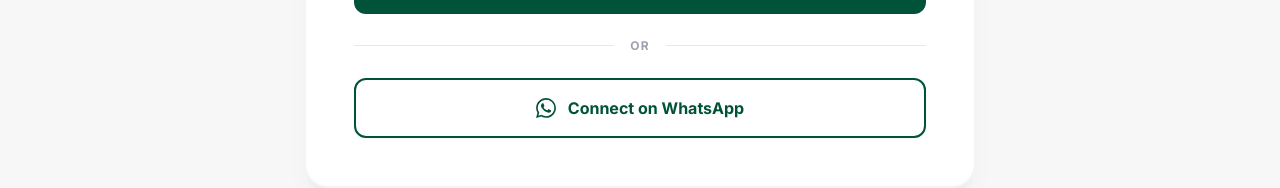
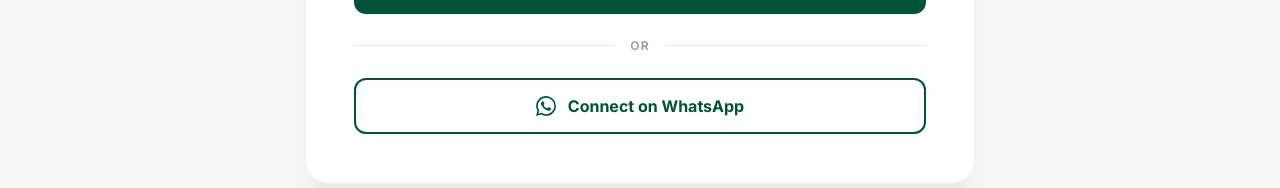
Before and after one commit to Samlite250/Samportfolio, a React (Vite) app: page / in a window 1280 px wide. Shown: the part 7908-8096 px from the top of the page. Built offline with nearby package versions, Linux system fonts and the light colour scheme.

Commit message:
style: enhance WhatsApp button for mobile responsiveness

```diff
--- a/src/components/Contact.jsx
+++ b/src/components/Contact.jsx
@@ -152,12 +152,12 @@
                   href="https://wa.me/250790268691?text=Hello%20Sam!%20I%20saw%20your%20portfolio%20and%20I'd%20like%20to%20discuss%20a%20potential%20project%20with%20you."
                   target="_blank"
                   rel="noreferrer"
-                  className="flex items-center justify-center gap-3 w-full px-8 py-4 bg-white border-2 border-primary text-primary font-bold rounded-xl hover:bg-primary hover:text-white transition-all shadow-sm hover:shadow-lg hover:-translate-y-0.5 group"
+                  className="w-full h-14 px-6 flex items-center justify-center gap-3 bg-white border-2 border-primary text-primary font-bold rounded-xl hover:bg-primary hover:text-white transition-all shadow-sm hover:shadow-lg active:scale-95 group overflow-hidden"
                 >
-                  <svg className="w-5 h-5 group-hover:scale-110 transition-transform" fill="currentColor" viewBox="0 0 24 24" xmlns="http://www.w3.org/2000/svg">
+                  <svg className="w-5 h-5 flex-shrink-0 group-hover:scale-110 transition-transform" fill="currentColor" viewBox="0 0 24 24" xmlns="http://www.w3.org/2000/svg">
                     <path d="M17.472 14.382c-.297-.149-1.758-.867-2.03-.967-.273-.099-.471-.148-.67.15-.197.297-.767.966-.94 1.164-.173.199-.347.223-.644.075-.297-.15-1.255-.463-2.39-1.475-.883-.788-1.48-1.761-1.653-2.059-.173-.297-.018-.458.13-.606.134-.133.298-.347.446-.52.149-.174.198-.298.298-.497.099-.198.05-.371-.025-.52-.075-.149-.669-1.612-.916-2.207-.242-.579-.487-.5-.669-.51-.173-.008-.371-.01-.57-.01-.198 0-.52.074-.792.372-.272.297-1.04 1.016-1.04 2.479 0 1.462 1.065 2.875 1.213 3.074.149.198 2.096 3.2 5.077 4.487.709.306 1.262.489 1.694.625.712.227 1.36.195 1.871.118.571-.085 1.758-.719 2.006-1.413.248-.694.248-1.289.173-1.413-.074-.124-.272-.198-.57-.347m-5.421 7.403h-.004a9.87 9.87 0 01-5.031-1.378l-.361-.214-3.741.982.998-3.648-.235-.374a9.86 9.86 0 01-1.51-5.26c.001-5.45 4.436-9.884 9.888-9.884 2.64 0 5.122 1.03 6.988 2.898a9.825 9.825 0 012.893 6.994c-.003 5.45-4.437 9.884-9.885 9.884m8.413-18.297A11.815 11.815 0 0012.05 0C5.495 0 .16 5.335.157 11.892c0 2.096.547 4.142 1.588 5.945L.057 24l6.305-1.654a11.882 11.882 0 005.683 1.448h.005c6.554 0 11.89-5.335 11.893-11.893a11.821 11.821 0 00-3.48-8.413z"/>
                   </svg>
-                  Connect on WhatsApp
+                  <span className="text-sm md:text-base whitespace-nowrap">Connect on WhatsApp</span>
                 </a>
               </div>
             </form>
```
